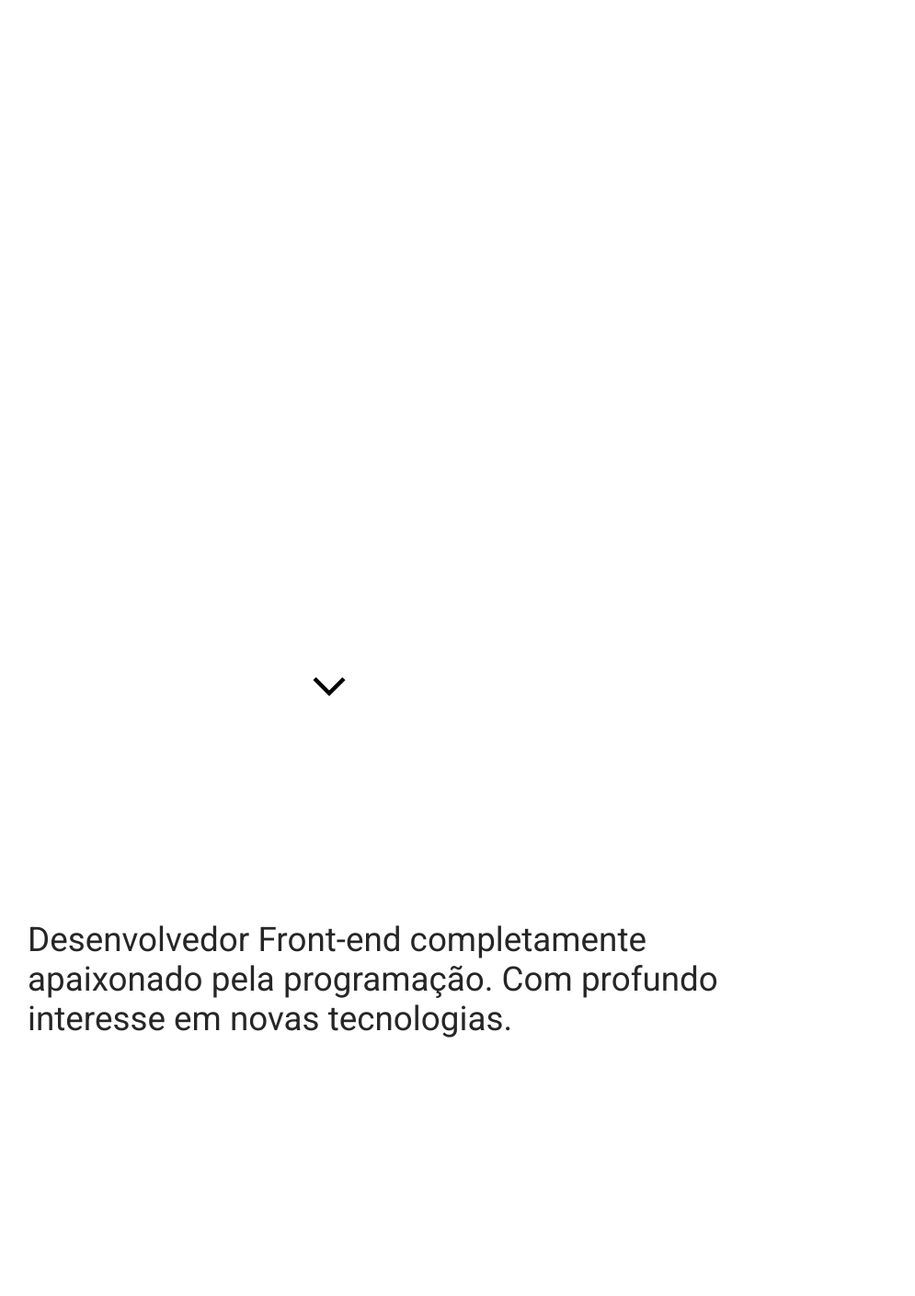
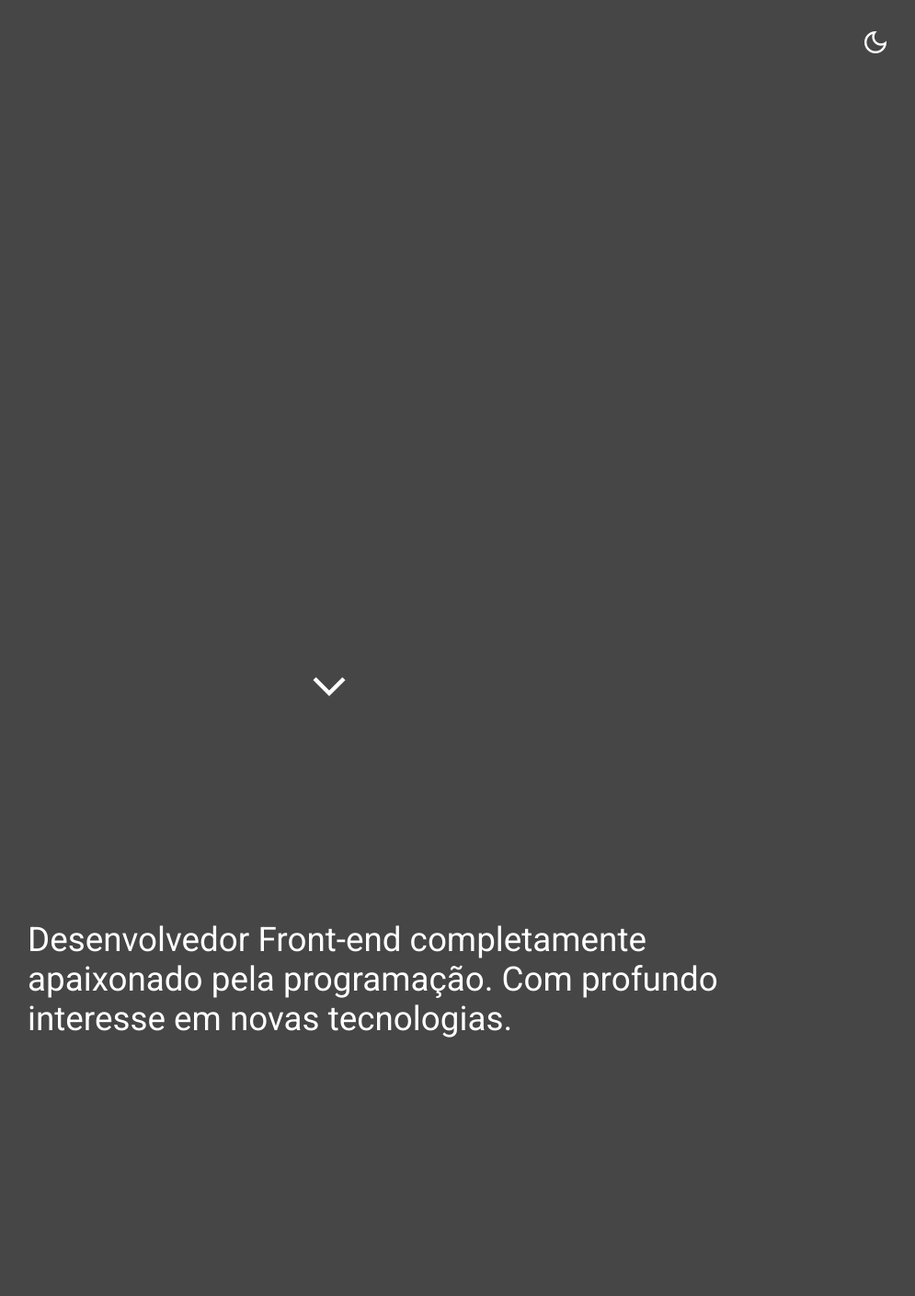
Before and after one commit to warlleism/Portifolio, a React (Create React App) app: page / in a window 1280 px wide. Shown: the top 1409 px of the page at 92% size, without its empty margins (282-1277 px from the left). Built offline with nearby package versions, Linux system fonts and the light colour scheme.

Commit message:
dark mode adicionado

```diff
--- a/src/App.js
+++ b/src/App.js
@@ -2,16 +2,17 @@ import DropButtom from "./component/dropArrow";
 import Header from "./view/header";
 import Body from "./view/body";
 import UpArrow from "./component/upArrow";
+import Provider from "./context/provider";
 
 function App() {
 
   return (
-    <>
+    <Provider>
       <Header />
       <Body />
       <DropButtom />
       <UpArrow />
-    </>
+    </Provider>
   );
 }
 
--- a/src/component/dropArrow.jsx
+++ b/src/component/dropArrow.jsx
@@ -1,9 +1,12 @@
-import React from "react";
+import React, { useContext } from "react";
 import { useEffect } from "react";
+import {Context} from "../context/provider"
 
 import "./style.scss"
 
 export default function DropButtom() {
+
+    const { mode } = useContext(Context);
 
     useEffect(() => {
         var btn = document.getElementById("dropArrow")
@@ -14,7 +17,7 @@ export default function DropButtom() {
 
     return (
         <div className="container-buttom">
-            <span class="material-symbols-outlined" id="dropArrow">
+            <span class="material-symbols-outlined" id="dropArrow" style={{ color: mode ? "black" : "#ffff" }}>
                 expand_more
             </span>
         </div>
--- a/src/component/upArrow.jsx
+++ b/src/component/upArrow.jsx
@@ -1,6 +1,10 @@
-import React, { useEffect } from "react";
+import React, { useContext } from "react";
+import { useEffect } from "react";
+import { Context } from "../context/provider"
 
 const UpArrow = () => {
+
+    const { mode } = useContext(Context);
 
     useEffect(() => {
         showAbout()
@@ -22,7 +26,7 @@ const UpArrow = () => {
 
     return (
         <div id="upArrow" style={{ display: "none", position: "fixed", top: "88vh", right: 10, backgroundColor: "#00000029", borderRadius: "50%" }}>
-            <span className="material-symbols-outlined" id="dropArrow">
+            <span className="material-symbols-outlined" id="dropArrow" style={{ color: mode ? "black" : "#ffff" }}>
                 expand_less
             </span>
         </div>
--- /dev/null
+++ b/src/context/provider.js
@@ -0,0 +1,15 @@
+import React, { createContext, useState } from 'react';
+
+export const Context = createContext()
+
+export default function Provider({ children }) {
+
+    const [mode, setMode] = useState(localStorage.getItem("mode") == "Light" ? true : false)
+
+    return (
+        <Context.Provider value={{ mode, setMode }}>
+            {children}
+        </Context.Provider>
+    )
+
+}
--- a/src/view/body/index.jsx
+++ b/src/view/body/index.jsx
@@ -1,9 +1,12 @@
-import React, { useEffect } from "react";
+import React, { useContext, useEffect } from "react";
+import { Context } from "../../context/provider";
 import Footer from "../footer";
 
 import "./style.scss"
 
 const Body = () => {
+
+    const { mode } = useContext(Context);
 
     useEffect(() => {
         showAbout()
@@ -27,22 +30,20 @@ const Body = () => {
 
     return (
         <>
-            <div className="main-body">
-
-                <div className="content-desc">
-                    <div className="about" id="about">SOBRE MIM</div>
-                    <div className="desc">Desenvolvedor Front-end completamente apaixonado pela programação. Com profundo interesse em novas tecnologias.</div>
+            <div className="main-body" style={{ backgroundColor: mode ? "" : "#454645" }}>
+                <div className="content-desc" style={{ backgroundColor: mode ? "" : "#454645" }}>
+                    <div className="about" id="about" style={{ color: mode ? "" : "#ffffff2e" }}>SOBRE MIM</div>
+                    <div className="desc" style={{ color: mode ? "" : "#ffff" }}>Desenvolvedor Front-end completamente apaixonado pela programação. Com profundo interesse em novas tecnologias.</div>
                 </div>
 
-                <div className="app-content">
-
+                <div className="app-content" style={{ backgroundColor: mode ? "" : "#454645" }}>
                     <div id="desc-app" className="desc-app">
                         <div>
-                            <div className="linguage">React Native</div>
-                            <div className="project">Clone Nubank</div>
-                            <div className="desc-projeto">Nubank é uma empresa startup brasileira pioneira no segmento de serviços financeiros, atuando como operadora de cartões de crédito e fintech com operações no Brasil, sediada em São Paulo e fundada em 6 de maio de 2013 por David Vélez, Cristina Junqueira e Edward Wible. </div>
+                            <div className="linguage" style={{ color: mode ? "" : "#ffff" }}>React Native</div>
+                            <div className="project" style={{ color: mode ? "" : "#ffff" }}>Clone Nubank</div>
+                            <div className="desc-projeto" style={{ color: mode ? "" : "#ffff" }}>Nubank é uma empresa startup brasileira pioneira no segmento de serviços financeiros, atuando como operadora de cartões de crédito e fintech com operações no Brasil, sediada em São Paulo e fundada em 6 de maio de 2013 por David Vélez, Cristina Junqueira e Edward Wible. </div>
                         </div>
-                        <div className="system">Android APP</div>
+                        <div className="system" style={{ color: mode ? "" : "#ffff" }}>Android APP</div>
                     </div>
 
                     <div className="image-app">
@@ -57,15 +58,16 @@ const Body = () => {
                     </div>
                 </div>
 
-                <div className="app-content">
+
+                <div className="app-content" style={{ backgroundColor: mode ? "" : "#454645" }}>
 
                     <div id="desc-second-app" className="desc-app">
                         <div>
-                            <div className="linguage">React Native</div>
-                            <div className="project">Clone PicPay</div>
-                            <div className="desc-projeto">O PicPay é um aplicativo fintech brasileiro, criado por pessoas do estado do Espírito Santo, disponível para download em celular dos sistemas operacionais Android e iOS, que funciona como uma carteira digital.</div>
+                            <div className="linguage" style={{ color: mode ? "" : "#ffff" }}>React Native</div>
+                            <div className="project" style={{ color: mode ? "" : "#ffff" }}>Clone PicPay</div>
+                            <div className="desc-projeto" style={{ color: mode ? "" : "#ffff" }}>O PicPay é um aplicativo fintech brasileiro, criado por pessoas do estado do Espírito Santo, disponível para download em celular dos sistemas operacionais Android e iOS, que funciona como uma carteira digital.</div>
                         </div>
-                        <div className="system">Android APP</div>
+                        <div className="system" style={{ color: mode ? "" : "#ffff" }}>Android APP</div>
                     </div>
 
                     <div className="image-app">
@@ -80,15 +82,16 @@ const Body = () => {
 
                 </div>
 
-                <div className="app-content">
+
+                <div className="app-content" style={{ backgroundColor: mode ? "" : "#454645" }}>
 
                     <div id="desc-third-app" className="desc-app">
                         <div>
-                            <div className="linguage">React Native</div>
-                            <div className="project">Clone Spotify</div>
-                            <div className="desc-projeto">Spotify é um serviço de streaming de música, podcast e vídeo que foi lançado oficialmente em 7 de outubro de 2008. É o serviço de streaming de música mais popular e usado do mundo. Ele é desenvolvido pela startup Spotify AB em Estocolmo, Suécia.</div>
+                            <div className="linguage" style={{ color: mode ? "" : "#ffff" }}>React Native</div>
+                            <div className="project" style={{ color: mode ? "" : "#ffff" }}>Clone Spotify</div>
+                            <div className="desc-projeto" style={{ color: mode ? "" : "#ffff" }}>Spotify é um serviço de streaming de música, podcast e vídeo que foi lançado oficialmente em 7 de outubro de 2008. É o serviço de streaming de música mais popular e usado do mundo. Ele é desenvolvido pela startup Spotify AB em Estocolmo, Suécia.</div>
                         </div>
-                        <div className="system">Android APP</div>
+                        <div className="system" style={{ color: mode ? "" : "#ffff" }}>Android APP</div>
                     </div>
 
                     <div className="image-app">
@@ -103,8 +106,9 @@ const Body = () => {
                     </div>
 
                 </div>
-
-                <Footer />
+                <div className="footerContent" style={{ backgroundColor: mode ? "" : "#454645" }}>
+                    <Footer />
+                </div>
             </div>
         </>
     )
--- a/src/view/body/style.scss
+++ b/src/view/body/style.scss
@@ -1,10 +1,15 @@
 @import url('https://fonts.googleapis.com/css2?family=Roboto:ital,wght@0,100;0,300;0,400;0,500;0,700;0,900;1,100;1,300;1,400;1,500;1,700;1,900&display=swap');
 @import url('https://fonts.googleapis.com/css2?family=Oswald:wght@200;300;400;500;600;700&display=swap');
+
 
 .main-body {
     width: 100%;
     height: 100vh;
-    margin-top: 200px;
+
+    .footerContent {
+        height: 30%;
+    }
+
     .content-desc {
         position: relative;
         width: 100%;
@@ -18,13 +23,14 @@
             font-size: 13rem;
             position: absolute;
             left: 0%;
-            top: -70%;
+            top: 30%;
             color: rgba(0, 0, 0, 0.159);
             font-family: 'Oswald', sans-serif;
             transition: 1.5s ease-in-out;
         }
 
         .desc {
+            margin-top: 200px;
             color: rgba(0, 0, 0, 0.85);
             font-weight: 400;
             width: 60%;
@@ -38,16 +44,17 @@
         display: flex;
         flex-direction: row;
         width: 100%;
-        margin-top: 200px;
+
 
         .desc-app {
+            font-family: 'Roboto', sans-serif;
+            margin-top: 400px;
             padding: 40px;
             width: 50%;
             height: 800px;
             display: flex;
             flex-direction: column;
             justify-content: space-between;
-            font-family: 'Roboto', sans-serif;
             transition: 1.5s ease-in-out;
 
             .system {
@@ -85,6 +92,7 @@
 
 
         .image-app {
+            margin-top: 400px;
             width: 50%;
             display: flex;
             flex-direction: column;
@@ -145,6 +153,11 @@
         width: 100vw;
         margin-top: 0px;
 
+        .footerContent {
+            height: 40%;
+        }
+
+
         .content-desc {
             display: flex;
             justify-content: center;
@@ -157,7 +170,7 @@
             }
 
             .desc {
-                margin: 0 auto;
+                margin: 1200px auto 0 auto;
                 font-weight: 400;
                 font-size: 1.4rem;
                 text-align: center;
@@ -167,7 +180,7 @@
         .app-content {
             overflow: hidden;
             flex-direction: column;
-            margin-top: 200px;
+            margin-bottom: -66%;
 
             .desc-app {
                 width: 100%;
@@ -178,7 +191,7 @@
                     flex-direction: column;
                     justify-content: center;
                     text-align: center;
-                    margin-bottom: -1200px;
+                    margin-bottom: -1000px;
 
                     .linguage {
                         font-size: 2.5rem;
@@ -205,9 +218,9 @@
 
             }
 
-
             .image-app {
                 width: 100%;
+                margin-top: 0;
                 margin-left: -8px;
 
                 div {
--- a/src/view/footer/index.jsx
+++ b/src/view/footer/index.jsx
@@ -1,8 +1,11 @@
-import React, { useEffect } from "react";
+import React, { useContext, useEffect } from "react";
+import { Context } from "../../context/provider";
 
 import "./style.scss"
 
 const Footer = () => {
+
+    const { mode } = useContext(Context);
 
     useEffect(() => {
         showAbout()
@@ -17,7 +20,7 @@ const Footer = () => {
 
     return (
         <div className="container-images">
-            <div id="contact" className="text-contacts">Contatos</div>
+            <div id="contact" className="text-contacts" style={{ color: mode ? "" : "#ffff" }}>Contatos</div>
             <div className="contacts">
                 <a href="https://www.linkedin.com/in/warllei-martins-823510153/" target="blank"><img src={require("../../image/icons/linkedin.png")} alt="" /></a>
                 <a href="https://github.com/warlleism" target="blank"><img src={require("../../image/icons/github.png")} alt="" /></a>
--- a/src/view/footer/style.scss
+++ b/src/view/footer/style.scss
@@ -2,7 +2,7 @@
 @import url('https://fonts.googleapis.com/css2?family=Oswald:wght@200;300;400;500;600;700&display=swap');
 
 .container-images {
-    margin-top: 500px;
+    // margin-top: 500px;
     width: 100%;
     display: flex;
     justify-content: center;
@@ -39,10 +39,12 @@
 
 
         .text-contacts {
-         display: none;
+            display: none;
         }
 
         .contacts {
+            margin-top: 100px;
+
             padding: 10px;
             margin-left: 0px;
             justify-content: space-between;
--- a/src/view/header/index.jsx
+++ b/src/view/header/index.jsx
@@ -1,12 +1,25 @@
-import React, { useEffect } from "react";
+import React, { useContext, useEffect } from "react";
+import { Context } from "../../context/provider";
 
 import "./style.scss"
 
 const Header = () => {
 
+    const { mode, setMode } = useContext(Context);
+
     useEffect(() => {
         showContent()
     }, [])
+
+
+    const DarkMode = () => {
+        localStorage.setItem("mode", "Dark")
+        setMode(false)
+    }
+    const LightMode = () => {
+        localStorage.setItem("mode", "Light")
+        setMode(true)
+    }
 
     const showContent = () => {
         let name = window.document.getElementById("name")
@@ -21,16 +34,19 @@ const Header = () => {
 
 
     return (
-        <div className="main-header">
-            <div className="header-content">
+        <div className="main-header" style={{ backgroundColor: mode ? "" : "#454645" }}>
+            <div className="header-content" style={{ backgroundColor: mode ? "" : "#454645" }}>
                 <div className="name-content">
-                    <div className="text" id="name">Warllei Martins</div>
-                    <div className="board" ></div>
+                    <div className="text" id="name" style={{ color: mode ? "" : "#ffff" }}>Warllei Martins</div>
+                    <div className="board" style={{ backgroundColor: mode ? "" : "#454645" }}></div>
                 </div>
-                <div className="cargo-content">
-                    <div className="text" id="desc" >Front-end Developer </div>
-                    <div className="board" ></div>
+                <div className="cargo-content" >
+                    <div className="text" id="desc" style={{ color: mode ? "" : "#ffff" }}>Front-end Developer </div>
+                    <div className="board" style={{ backgroundColor: mode ? "" : "#454645" }}></div>
                 </div>
+            </div>
+            <div className="darkMode">
+                {mode ? <span className="material-symbols-outlined modeIcon" onClick={() => DarkMode()} style={{ color: mode ? "" : "black" }} >light_mode</span> : <span className="material-symbols-outlined modeIcon" onClick={() => LightMode()} style={{ color: mode ? "" : "#ffff" }}>dark_mode</span>}
             </div>
         </div>
     )
--- a/src/view/header/style.scss
+++ b/src/view/header/style.scss
@@ -10,6 +10,17 @@
 .main-header {
     width: 100%;
     height: 100vh;
+    position: relative;
+
+    .darkMode{
+        position: absolute;
+        right: 30px;
+        top: 30px;
+        cursor: pointer;
+        .modeIcon{
+            font-size: 2rem;
+        }
+    }
 
     .header-content {
         position: absolute;
```
Also changed, not shown: src/image/spotify4.png.
